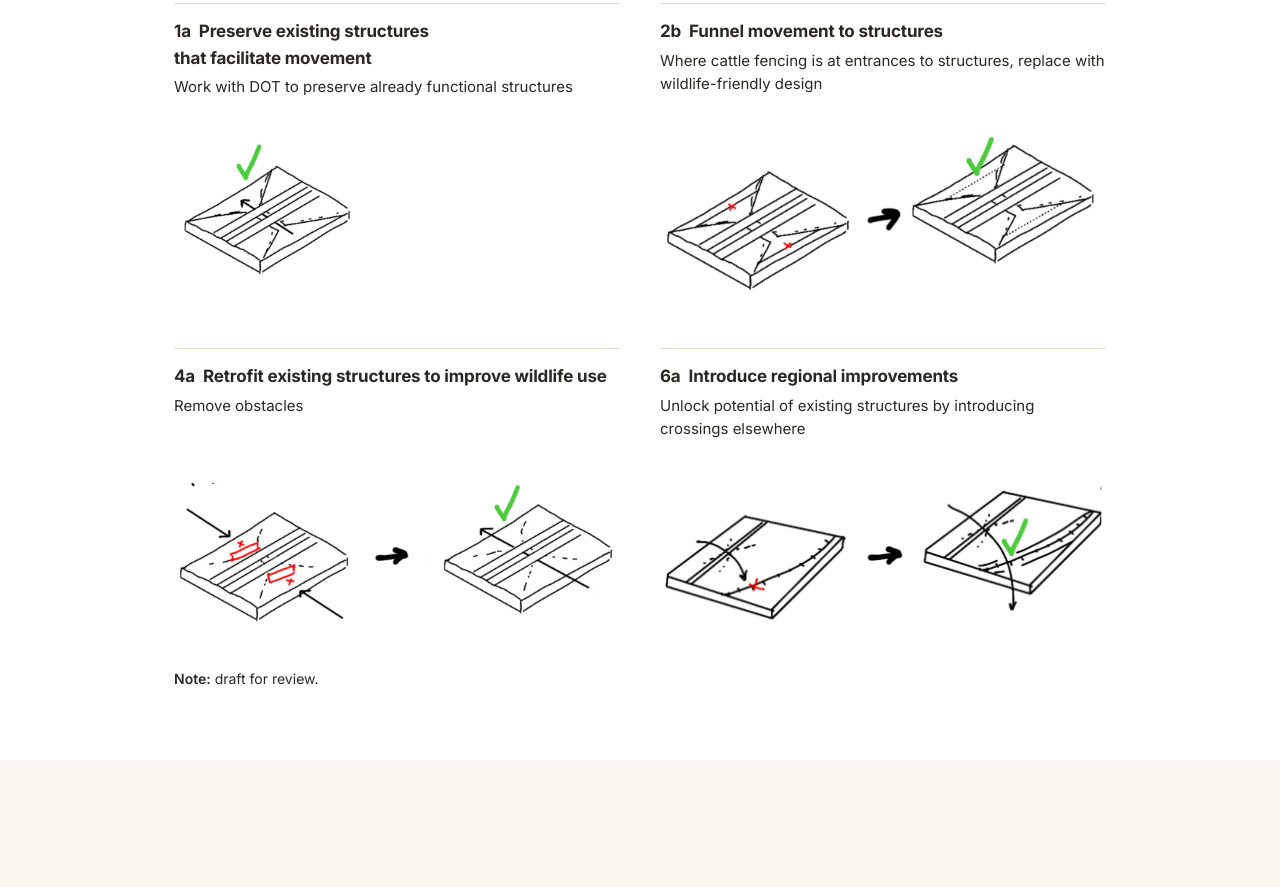
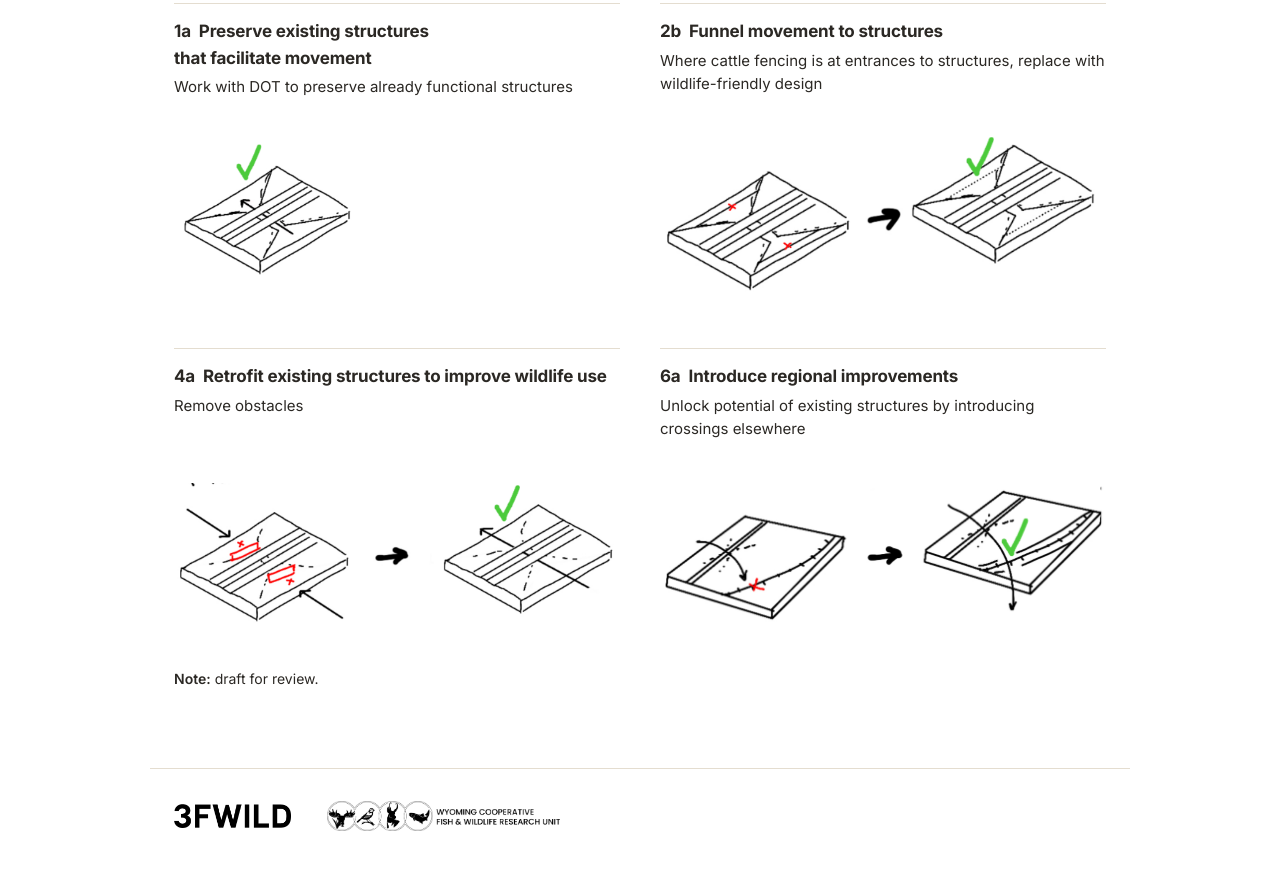
Before and after one commit to sgimon3fwild/I80, a plain HTML site: page MM_145.26_External/index.html in a window 1280 px wide. Shown: the part 4691-5578 px from the top of the page. Before the commit the page ends 5451 px from the top, so only its background shows below. Drawn offline with Linux system fonts and the light colour scheme.

Commit message:
Add 3FWILD and Wyoming Cooperative Fish and Wildlife Research Unit logos to MM 145.26 footer
Co-Authored-By: Claude Sonnet 5.5 <noreply@anthropic.com>
Claude-Session: https://claude.ai/code/session_01CUyfAG17gyLPv5MTDwt9H6

```diff
--- a/MM_145.26_External/index.html
+++ b/MM_145.26_External/index.html
@@ -274,6 +274,10 @@
   .rec p{margin:0 0 14px;font-size:15px;}
   .rec .recimg{width:100%;height:200px;object-fit:contain;object-position:left center;cursor:pointer;display:block;margin-top:auto;}
   .rec .recimg.sub1a{padding:26px 0;}
+  .logos{background:#fff;padding:8px 0 56px;}
+  .logos .wrap{display:flex;align-items:center;gap:36px;flex-wrap:wrap;border-top:1px solid var(--rule);padding-top:32px;}
+  .logos img{display:block;height:24px;width:auto;}
+  .logos img.l-wmi{height:30px;}
   /* Lightbox */
   .lightbox{
     position:fixed;inset:0;background:rgba(20,17,13,.92);
@@ -469,6 +473,13 @@
   </div>
 </section>
 
+<footer class="logos">
+  <div class="wrap">
+    <img src="img/logo-3fwild.png" alt="3FWILD">
+    <img class="l-wmi" src="img/logo-wyo-coop-unit.png" alt="Wyoming Cooperative Fish and Wildlife Research Unit">
+  </div>
+</footer>
+
 <div class="lightbox" id="lightbox">
   <button class="close" id="lbClose" aria-label="Close">&times;</button>
   <img id="lbImg" src="" alt="">
```
Also changed, not shown: MM_145.26_External/img/logo-3fwild.png (added), MM_145.26_External/img/logo-wyo-coop-unit.png (added).
